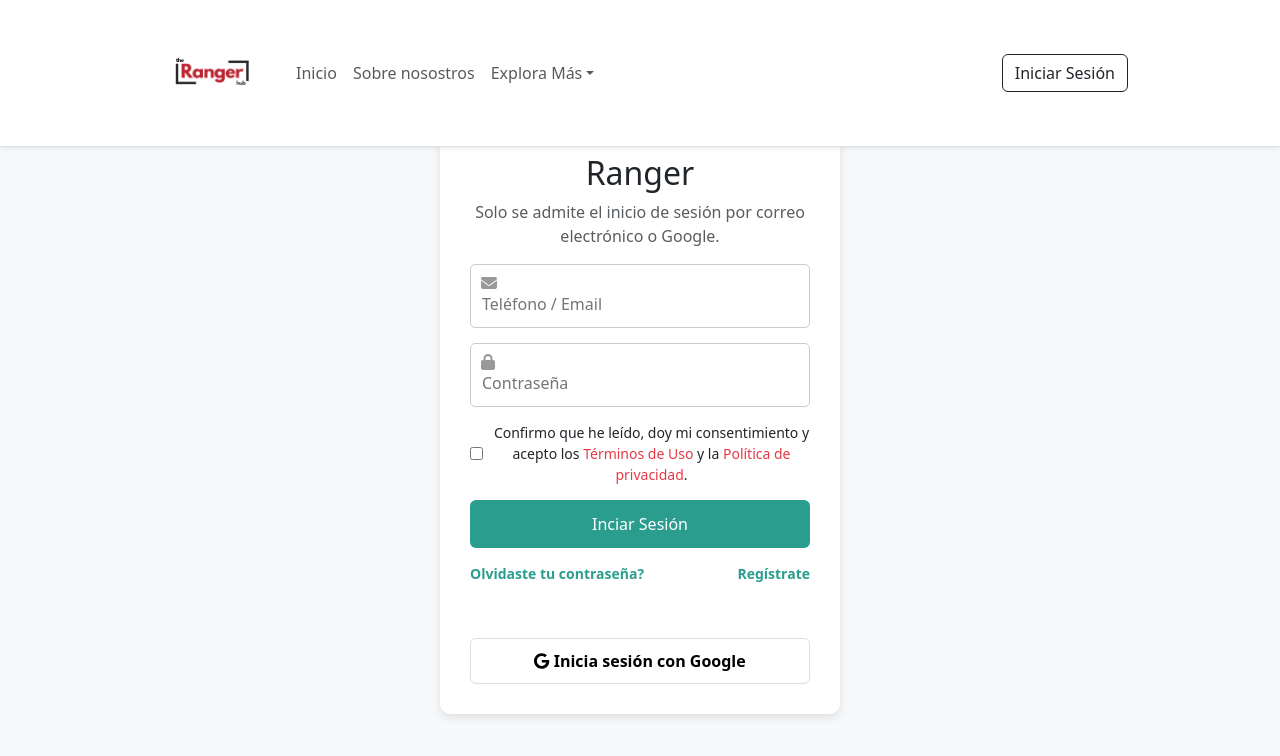
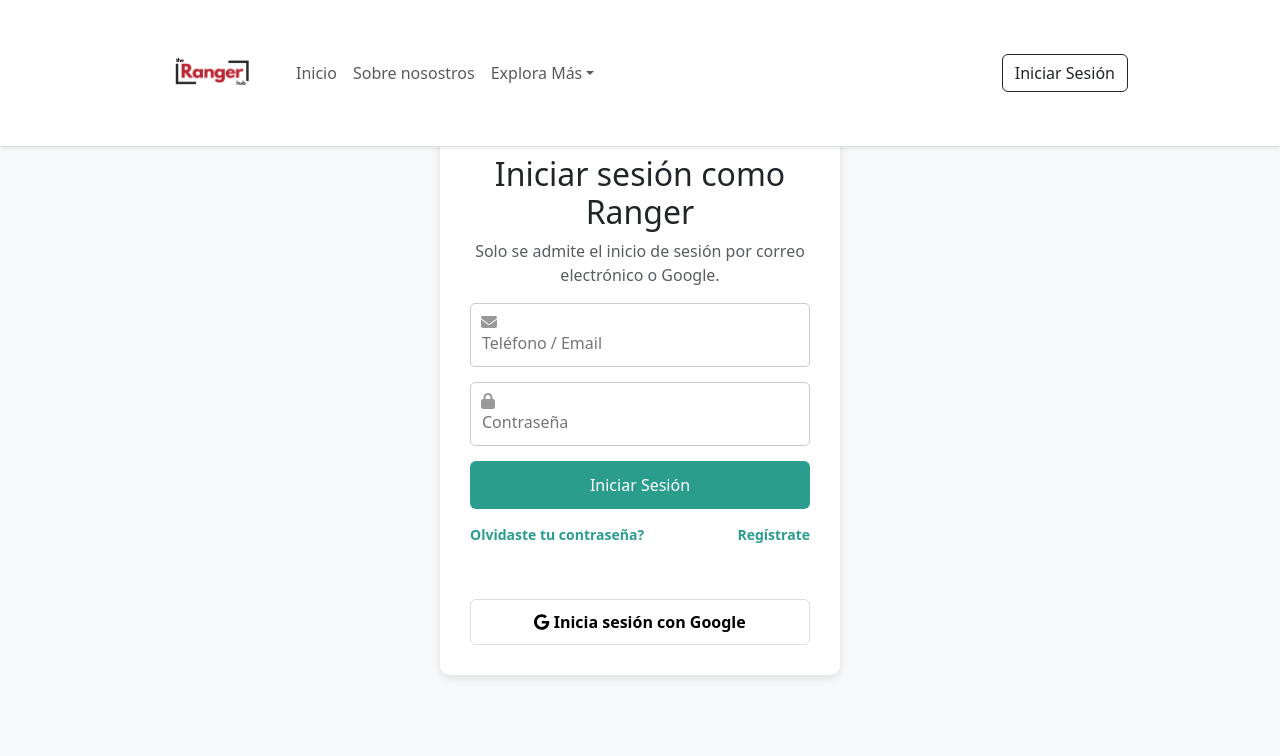
Before and after one commit to reyesborjas/TheRangerHub.front, a React (Vite) app: page /login in a window 1280 px wide. Shown: the top 756 px of the page. Built offline with nearby package versions, Linux system fonts and the light colour scheme.

Commit message:
inicio sesión

```diff
--- a/src/App.jsx
+++ b/src/App.jsx
@@ -5,6 +5,7 @@
 import GuideOrExplorer from "./components/GuideOrExplorer";
 import Login from "./components/Login";
 import SignUp from "./components/SignUp";
+import RangerDashboard from "./components/RangerDashBoard";
 
 function App() {
   return (
@@ -15,6 +16,7 @@
           <Route path="/" element={<><HeroSection /><GuideOrExplorer /></>} />
           <Route path="/login" element={<Login />} />
           <Route path="/signup" element={<SignUp />} />
+          <Route path="/dashboard" element={<RangerDashboard />} />
         </Routes>
       </div>
     </Router>
--- a/src/components/Login.jsx
+++ b/src/components/Login.jsx
@@ -1,54 +1,79 @@
-import React from "react";
-import { Link } from "react-router-dom";
+import React, { useState } from "react";
+import { Link, useNavigate } from "react-router-dom";
 import { FontAwesomeIcon } from "@fortawesome/react-fontawesome";
 import { faEnvelope, faLock } from "@fortawesome/free-solid-svg-icons";
-import { faGoogle, faFacebook } from "@fortawesome/free-brands-svg-icons";
+import { faGoogle } from "@fortawesome/free-brands-svg-icons";
 import "../styles/Login.css";
 
 const Login = () => {
+  const [formData, setFormData] = useState({
+    username: "",
+    password: "",
+  });
+
+  const navigate = useNavigate();
+
+  const handleLogin = (event) => {
+    event.preventDefault();
+    if (formData.username === "admin" && formData.password === "1234") {
+      navigate("/dashboard");
+    } else {
+      alert("Usuario o contraseña incorrectos.");
+    }
+  };
+
   return (
     <div className="login-container">
       <div className="login-box">
         <h2 className="text-center">Iniciar sesión como Ranger</h2>
         <p className="text-center text-muted">
-        Solo se admite el inicio de sesión por correo electrónico o Google.
+          Solo se admite el inicio de sesión por correo electrónico o Google.
         </p>
 
-        <form>
+        <form onSubmit={handleLogin}>
           <div className="input-group">
             <FontAwesomeIcon icon={faEnvelope} className="input-icon" />
-            <input type="text" placeholder="Teléfono / Email " />
+            <input
+              type="text"
+              placeholder="Teléfono / Email"
+              value={formData.username}
+              onChange={(e) =>
+                setFormData({ ...formData, username: e.target.value })
+              }
+              required
+            />
           </div>
 
           <div className="input-group">
             <FontAwesomeIcon icon={faLock} className="input-icon" />
-            <input type="password" placeholder="Contraseña" />
+            <input
+              type="password"
+              placeholder="Contraseña"
+              value={formData.password}
+              onChange={(e) =>
+                setFormData({ ...formData, password: e.target.value })
+              }
+              required
+            />
           </div>
 
-          <div className="terms">
-            <input type="checkbox" id="terms" />
-            <label htmlFor="terms">
-            Confirmo que he leído, doy mi consentimiento y acepto los
-              <a href="#"> Términos de Uso</a> y la <a href="#">Política de privacidad</a>.
-            </label>
-          </div>
-
-          <button className="btn btn-login">Inciar Sesión</button>
+          <button type="submit" className="btn btn-login">
+            Iniciar Sesión
+          </button>
 
           <div className="extra-links">
             <Link to="#">Olvidaste tu contraseña?</Link>
-            <Link to="/signup">Regístrate</Link> {/* REDIRECCIONA AL SIGN UP */}
+            <Link to="/signup">Regístrate</Link>
           </div>
 
-          <div className="separator"><span></span></div>
+          <div className="separator">
+            <span></span>
+          </div>
 
           <div className="social-login">
             <button className="btn btn-google">
               <FontAwesomeIcon icon={faGoogle} /> Inicia sesión con Google
             </button>
-           {/* <button className="btn btn-facebook">
-              <FontAwesomeIcon icon={faFacebook} /> Log in with Facebook
-            </button>*/}
           </div>
         </form>
       </div>
--- /dev/null
+++ b/src/components/RangerDashBoard.jsx
@@ -0,0 +1,6 @@
+import React from "react";
+
+const RangerDashboard = () => {
+return <h1>Ranger Dashboard O.K</h1>
+}
+export default RangerDashboard;
```
